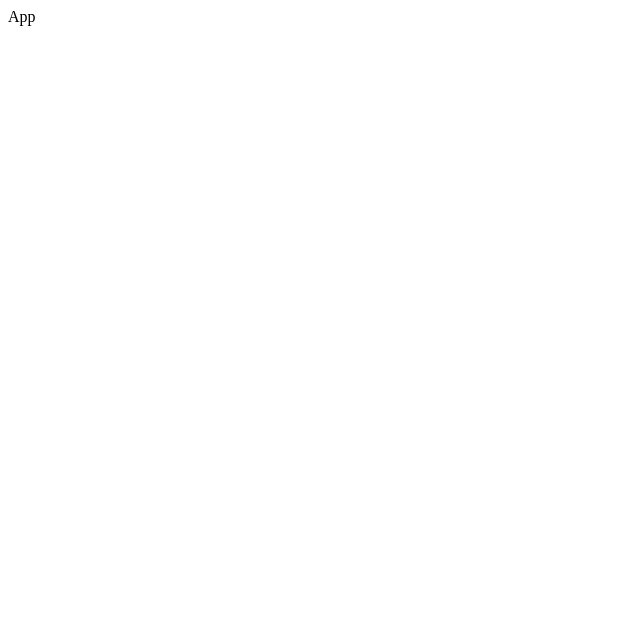
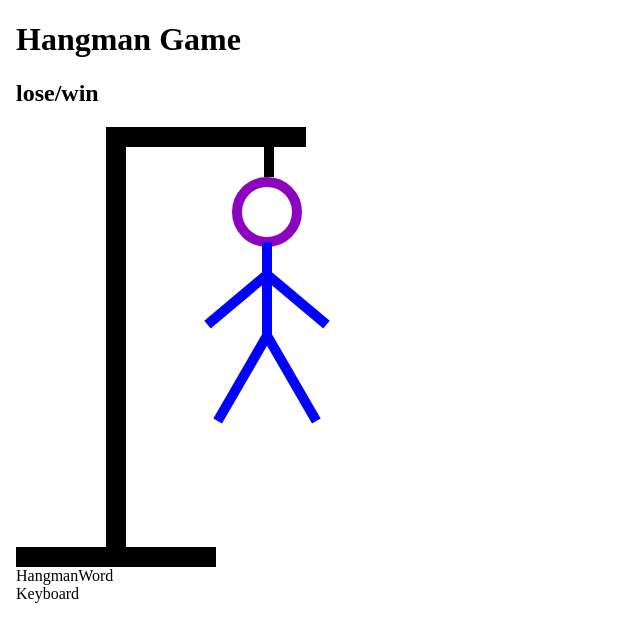
Before and after one commit to BarbaraPapa/Hangman-game, a React (Vite) app: page / in a window 1280 px wide. Shown: the top 642 px of the page, without its empty margins (0-640 px from the left). Built offline with nearby package versions, Linux system fonts and the light colour scheme.

Commit message:
added hanger and body parts

```diff
--- a/src/App.tsx
+++ b/src/App.tsx
@@ -1,8 +1,27 @@
-import React from 'react'
+import { useState } from "react"
+import words from "./wordList.json"
+import HangmanSketch from "./HangmanSketch/HangmanSketch"
+import HangmanWord from "./HangmanWord/HangmanWord"
+import Keyboard from "./Keyboard/Keyboard"
+
+
+function getWord() {
+  return words[Math.floor(Math.random() * words.length)]
+}
 
  function App() {
+  const [wordToGuess, setWordToGuess] = useState(getWord)
+  const [guessedLetters, setGuessedLetters] = useState<string[]>([])
+
   return (
-    <div>App</div>
+    <body>
+      <h1>Hangman Game</h1>
+      <h2>lose/win</h2>
+      <HangmanSketch/>
+      <HangmanWord/>
+      <Keyboard/>
+    </body>
+
   )
 }
 
--- a/src/HangmanSketch/HangmanSketch.tsx
+++ b/src/HangmanSketch/HangmanSketch.tsx
@@ -0,0 +1,56 @@
+import "./hangmanSketch.css"
+
+const head = (
+    <div className="head" />
+)
+
+const body = (
+    <div className="body" />
+)
+
+const armRight = (
+    <div className="armRight" />
+)
+
+const armLeft = (
+    <div className="armLeft" />
+)
+
+const legRight = (
+    <div className="legRight" />
+)
+
+const legLeft = (
+    <div className="legLeft" />
+)
+
+const partsOfBody = [head, body, armRight, armLeft, legRight, legLeft]
+
+
+
+function HangmanSketch() {
+    return (
+        <div className="hanger-container">
+            {head}
+            {body}
+            {armRight}
+            {armLeft}
+            {legRight}
+            {legLeft}
+
+            <div className="rope"/>
+
+
+            <div className="hanger"/>
+
+
+            <div className="pole"/>
+
+
+            <div className="base"/>
+
+        </div>
+    )
+}
+
+export default HangmanSketch
--- a/src/HangmanSketch/hangmanSketch.css
+++ b/src/HangmanSketch/hangmanSketch.css
@@ -0,0 +1,98 @@
+/* hanger */
+.hanger-container {
+  position: relative;
+  width: 16rem;
+
+  & .rope {
+    height: 50px;
+    width: 10px;
+    background: black;
+    position: absolute;
+    top: 0;
+    left: 15.5rem;
+  }
+
+  & .hanger {
+    height: 20px;
+    width: 200px;
+    background: black;
+    margin-left: 90px;
+  }
+
+  & .pole {
+    height: 400px;
+    width: 20px;
+    background: black;
+    margin-left: 90px;
+  }
+
+  & .base {
+    height: 20px;
+    width: 200px;
+    background: black;
+  }
+}
+
+/* body parts */
+.head {
+  width: 50px;
+  height: 50px;
+  border-radius: 100%;
+  border: 10px solid #8c04bd;
+  position: absolute;
+  top: 50px;
+  right: -30px;
+}
+
+.body {
+  width: 10px;
+  height: 100px;
+  background: blue;
+  position: absolute;
+  top: 115px;
+  right: 0;
+}
+
+.armRight {
+  width: 80px;
+  height: 10px;
+  background: blue;
+  position: absolute;
+  top: 140px;
+  right: -70px;
+  transform: rotate(40deg);
+  transform-origin: left bottom;
+}
+
+.armLeft {
+  width: 80px;
+  height: 10px;
+  background: blue;
+  position: absolute;
+  top: 140px;
+  right: 0px;
+  transform: rotate(-40deg);
+  transform-origin: right bottom;
+}
+
+.legRight {
+  width: 100px;
+  height: 10px;
+  background: blue ;
+  position: absolute;
+  top: 200px;
+  right: -90px;
+  transform: rotate(60deg);
+  transform-origin: left bottom;
+}
+
+.legLeft {
+  width: 100px;
+  height: 10px;
+  background: blue;
+  position: absolute;
+  top: 200px;
+  right: 0;
+  transform: rotate(-60deg);
+  transform-origin: right bottom;
+}
--- a/src/HangmanWord/HangmanWord.tsx
+++ b/src/HangmanWord/HangmanWord.tsx
@@ -0,0 +1,7 @@
+import React from 'react'
+
+export default function HangmanWord() {
+  return (
+    <div>HangmanWord</div>
+  )
+}
--- a/src/Keyboard/Keyboard.tsx
+++ b/src/Keyboard/Keyboard.tsx
@@ -0,0 +1,7 @@
+import React from 'react'
+
+export default function Keyboard() {
+  return (
+    <div>Keyboard</div>
+  )
+}
```
